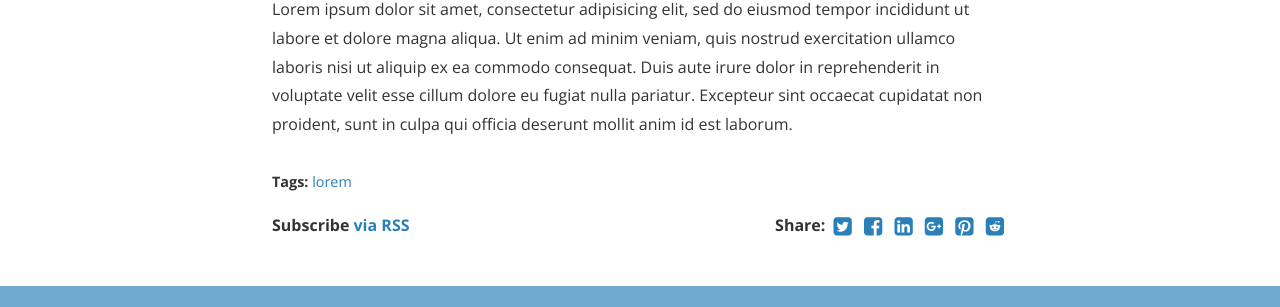
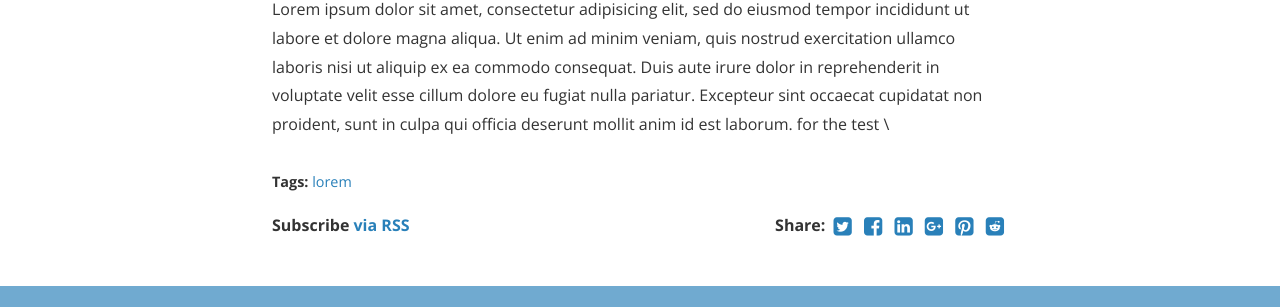
Before and after one commit to parks-od/parks-od.github.io, a Jekyll site: the page built from _posts/2015-04-18-dummy5.md, in a window 1280 px wide and 978 px high. Shown: the part 390-697 px from the top of the window. Built offline with Jekyll 4.4.1, drawn with Linux system fonts in a browser that asks for light colours; nearby versions of some CDN libraries.

Commit message:
Update 2015-04-18-dummy5.md

```diff
--- a/_posts/2015-04-18-dummy5.md
+++ b/_posts/2015-04-18-dummy5.md
@@ -15,3 +15,5 @@ quis nostrud exercitation ullamco laboris nisi ut aliquip ex ea commodo
 consequat. Duis aute irure dolor in reprehenderit in voluptate velit esse
 cillum dolore eu fugiat nulla pariatur. Excepteur sint occaecat cupidatat non
 proident, sunt in culpa qui officia deserunt mollit anim id est laborum.
+for the test
+\
```
